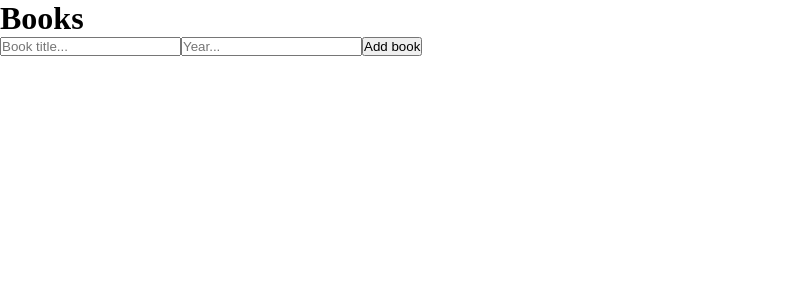
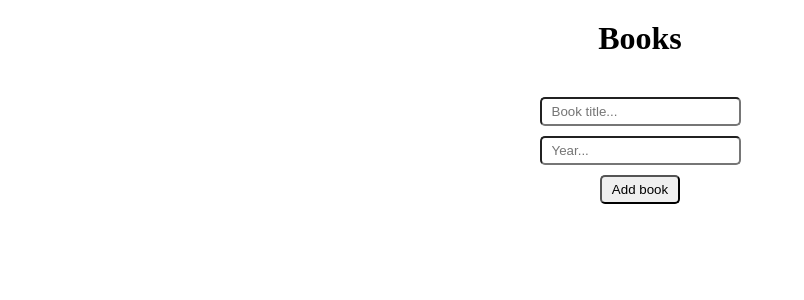
Before and after one commit to Lu-Smith/react_python_django_crud, a React (Vite) app in the folder client/app/: page / in a window 1280 px wide. Shown: the top 300 px of the page, without its empty margins (0-804 px from the left). Built offline with nearby package versions, Linux system fonts and the light colour scheme.

Commit message:
Updated index.css

```diff
--- a/client/app/src/index.css
+++ b/client/app/src/index.css
@@ -3,3 +3,25 @@
   padding: 0;
   box-sizing: border-box;
 }
+
+body {
+  padding: 20px;
+}
+
+h1 {
+  text-align: center;
+  margin-bottom: 40px;
+}
+
+form {
+  display: flex;
+  flex-direction: column;
+  align-items: center;
+  justify-content: center;
+  gap: 10px;
+}
+
+button, input {
+  padding: 5px 10px;
+  border-radius: 5px;
+}
```
